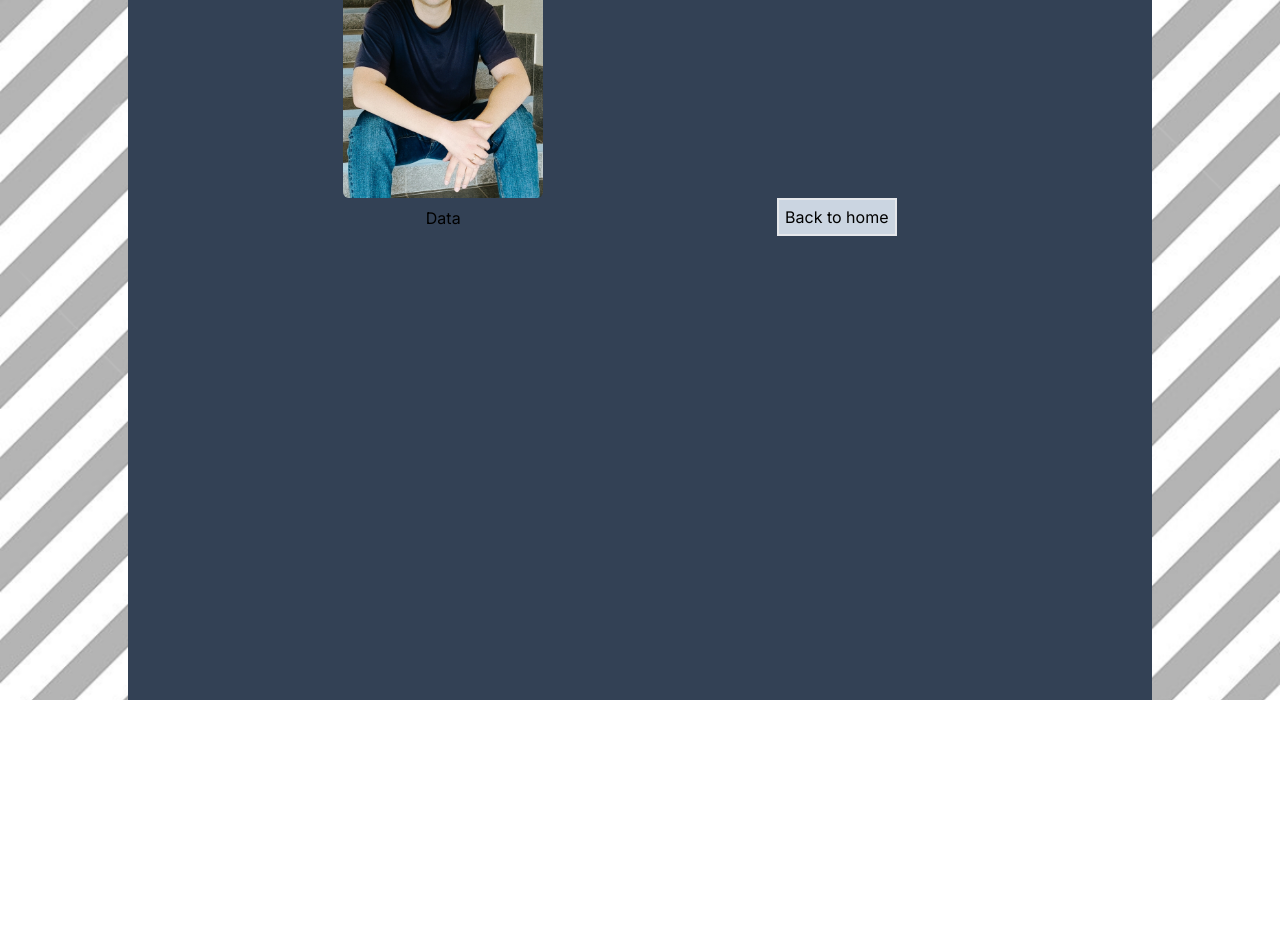
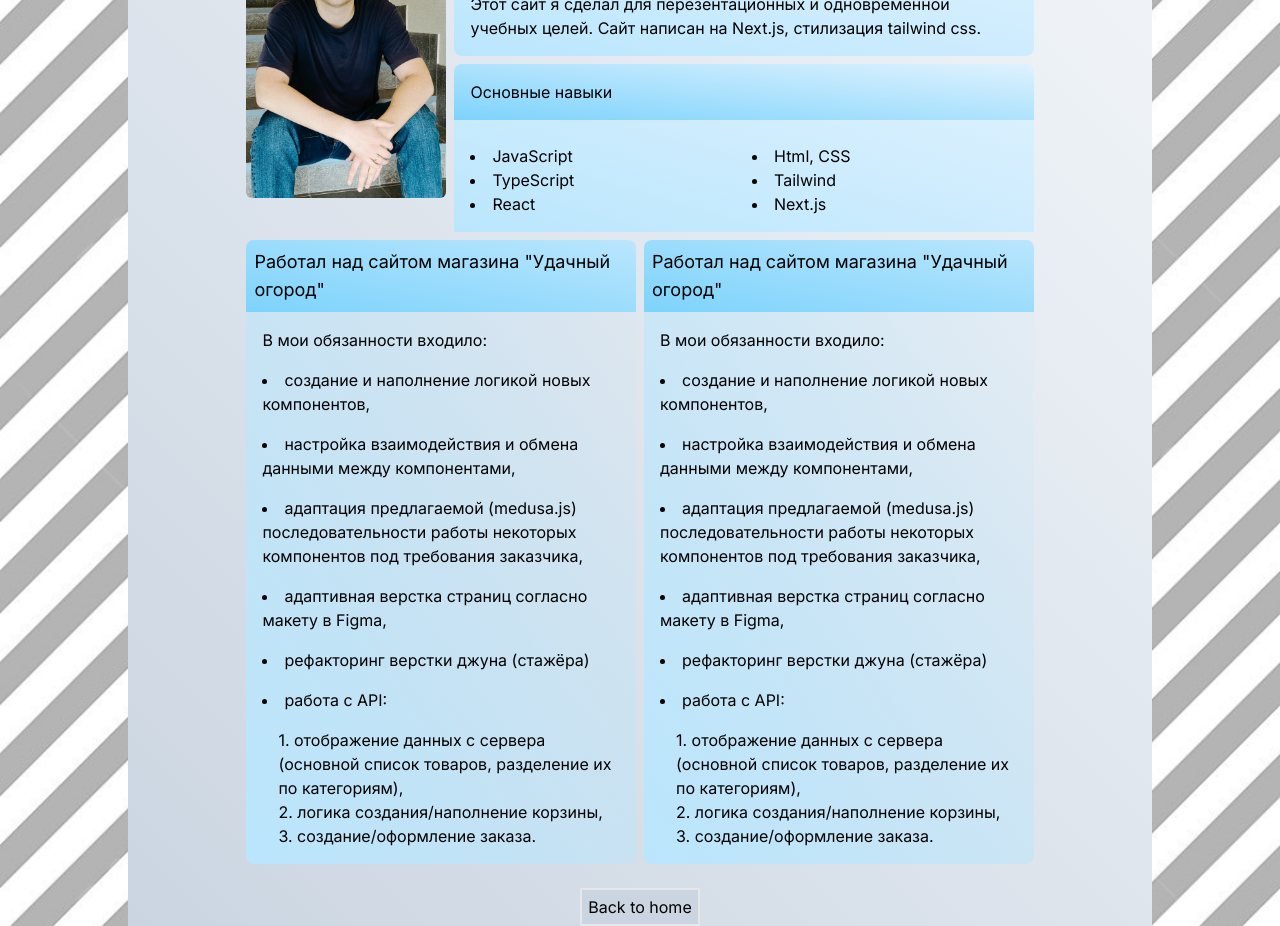
Before and after one commit to Vichislav/gameshop, a Next.js app: page /about in a window 1280 px wide. Shown: the part 200-1126 px from the top of the page. Before the commit the page ends 900 px from the top, so only its background shows below. Built offline with nearby package versions, Linux system fonts and the light colour scheme.

Commit message:
html work for about page

```diff
--- a/app/about/page.tsx
+++ b/app/about/page.tsx
@@ -18,9 +18,13 @@
 
 
   return (
-    <section className="flex flex-col w-[100%] gap-[20px] items-center min-h-screen min-w-[100%] bg-slate-700">
+    <section className="flex flex-col w-[100%] items-center min-h-screen min-w-[100%] bg-gradient-to-tr from-slate-300 to-slate-100">
 
-        <div className='p-4  w-[80%] grid grid-cols-2 justify-center justify-items-center'>
+        <div className='p-4  w-[80%] flex-col justify-center justify-items-center'>
+
+          <div className='grid w-full grid-cols-[200px_auto]  gap-2 mb-2'>
+
+            <div className='rounded-lg max-w-[200px] row-span-2'>
               <Image
                     className=' rounded-md'
                     src={myPhoto}
@@ -28,12 +32,82 @@
                     height={300}
                     alt="Picture of the author"
                 />
-          <h1 className="text-lg">Hi, I'm Vyacheslav, and this is my website for repeating the material.</h1>
-          <div className='pt-2'>
-            Data
+            </div>
+
+            <div className='w-full rounded-lg bg-gradient-to-tr from-sky-200 to-sky-100'>
+              <div className='bg-gradient-to-tr from-sky-300 to-sky-100 p-4 rounded-t-lg'>
+                  <h1 className="text-lg text-center">Привет меня зовут Вячеслав! </h1>
+              </div>
+              <div className='flex  flex-row w-full gap-4  p-4'>
+               <h2> Этот сайт я сделал для перезентационных и одновременной учебных целей. Сайт написан на Next.js, стилизация tailwind css.</h2>
+              </div>
+            </div>
+
+            <div className='flex flex-col justify-start
+            w-full gap-2 bg-gradient-to-tr from-sky-200 to-sky-100 rounded-t-lg'>
+              <div className='bg-gradient-to-tr from-sky-300 to-sky-100 rounded-t-lg p-4'>
+                <h2>Основные навыки</h2>
+              </div>
+              <div className='flex  flex-row w-full gap-4  p-4'>
+                <div className='flex flex-col w-[50%]'>
+                  <li>JavaScript</li>
+                  <li>TypeScript</li>
+                  <li>React</li>
+                </div>
+                <div className='flex flex-col w-[50%]'>
+                  <li>Html, CSS</li>
+                  <li>Tailwind</li>
+                  <li>Next.js</li>
+                </div>
+              </div>
+            </div>
+
+          </div>
+
+          <div className='flex w-full gap-2 mb-2'>
+            <div className='w-full rounded-lg bg-gradient-to-tr from-sky-200 to-sky-150'>
+                <div className='bg-gradient-to-tr from-sky-300 to-sky-200 p-2 rounded-t-lg'>
+                  <h1 className="text-lg text-start">Работал над сайтом магазина "Удачный огород"</h1>
+                </div>
+                <div className='flex  flex-col w-full gap-4  p-4'>
+                  <h2> В мои обязанности входило:</h2>
+                  <li>создание и наполнение логикой новых компонентов,</li>
+                  <li>настройка взаимодействия и обмена данными между компонентами,</li>
+                  <li>адаптация предлагаемой &#40;medusa.js&#41; последовательности работы некоторых компонентов под требования заказчика,</li>
+                  <li>адаптивная верстка страниц согласно макету в Figma,</li>
+                  <li>рефакторинг верстки джуна &#40;стажёра&#41;</li>
+                  <li>работа с API:</li>
+                  <ul className='pl-4'>
+                    <li>1. отображение данных с сервера  &#40;основной список товаров, разделение их по категориям&#41;,</li>
+                    <li>2. логика создания/наполнение корзины,</li>
+                    <li>3. создание/оформление заказа.</li>
+                  </ul>
+                </div>
+              </div>
+
+              <div className='w-full rounded-lg bg-gradient-to-tr from-sky-200 to-sky-150'>
+                <div className='bg-gradient-to-tr from-sky-300 to-sky-200 p-2 rounded-t-lg'>
+                  <h1 className="text-lg text-start">Работал над сайтом магазина "Удачный огород"</h1>
+                </div>
+                <div className='flex  flex-col w-full gap-4  p-4'>
+                  <h2> В мои обязанности входило:</h2>
+                  <li>создание и наполнение логикой новых компонентов,</li>
+                  <li>настройка взаимодействия и обмена данными между компонентами,</li>
+                  <li>адаптация предлагаемой &#40;medusa.js&#41; последовательности работы некоторых компонентов под требования заказчика,</li>
+                  <li>адаптивная верстка страниц согласно макету в Figma,</li>
+                  <li>рефакторинг верстки джуна &#40;стажёра&#41;</li>
+                  <li>работа с API:</li>
+                  <ul className='pl-4'>
+                    <li>1. отображение данных с сервера  &#40;основной список товаров, разделение их по категориям&#41;,</li>
+                    <li>2. логика создания/наполнение корзины,</li>
+                    <li>3. создание/оформление заказа.</li>
+                  </ul>
+                </div>
+              </div>
+          </div>
+
         </div>
         <button className='w-[120px] p-[5px] border-2 bg-slate-300' onClick={goToHome}>Back to home</button>
-        </div>
     </section>
   );
 }
```
Lines whose indentation alone changed are shown as unchanged.
